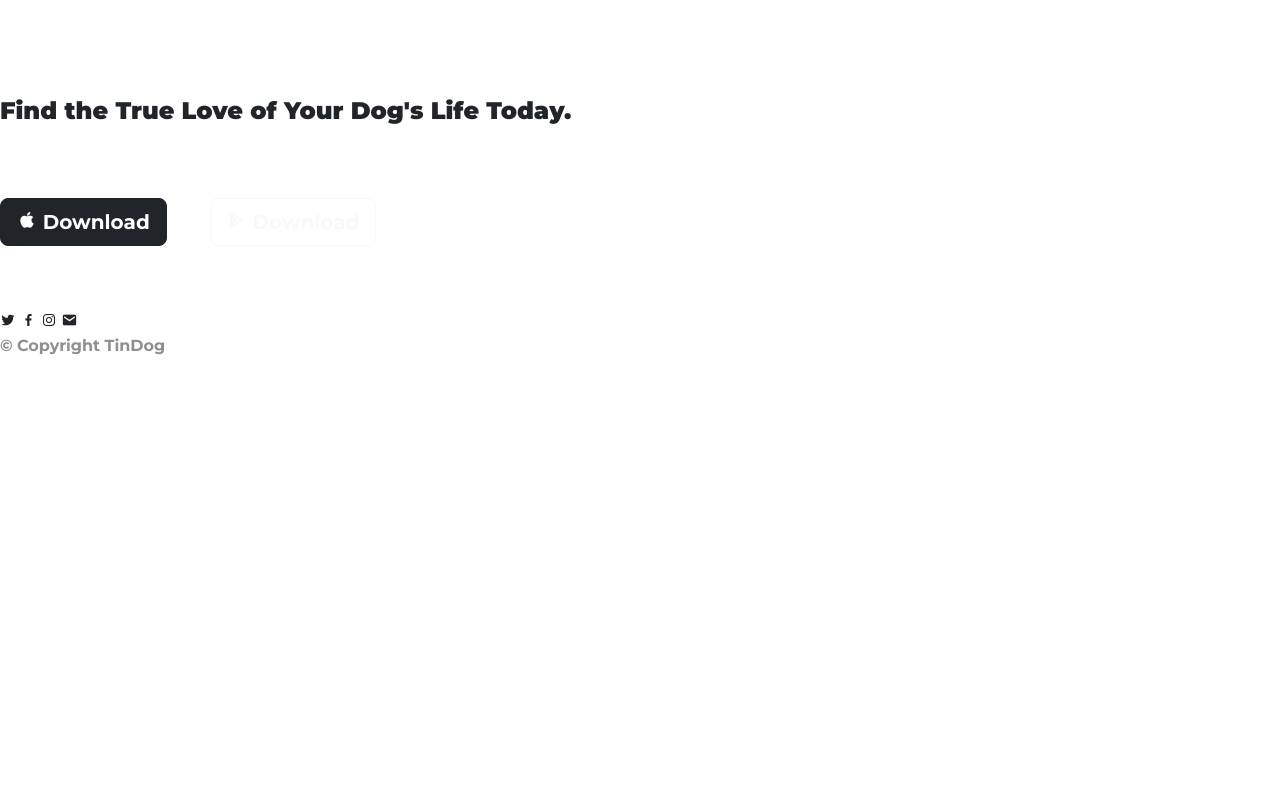
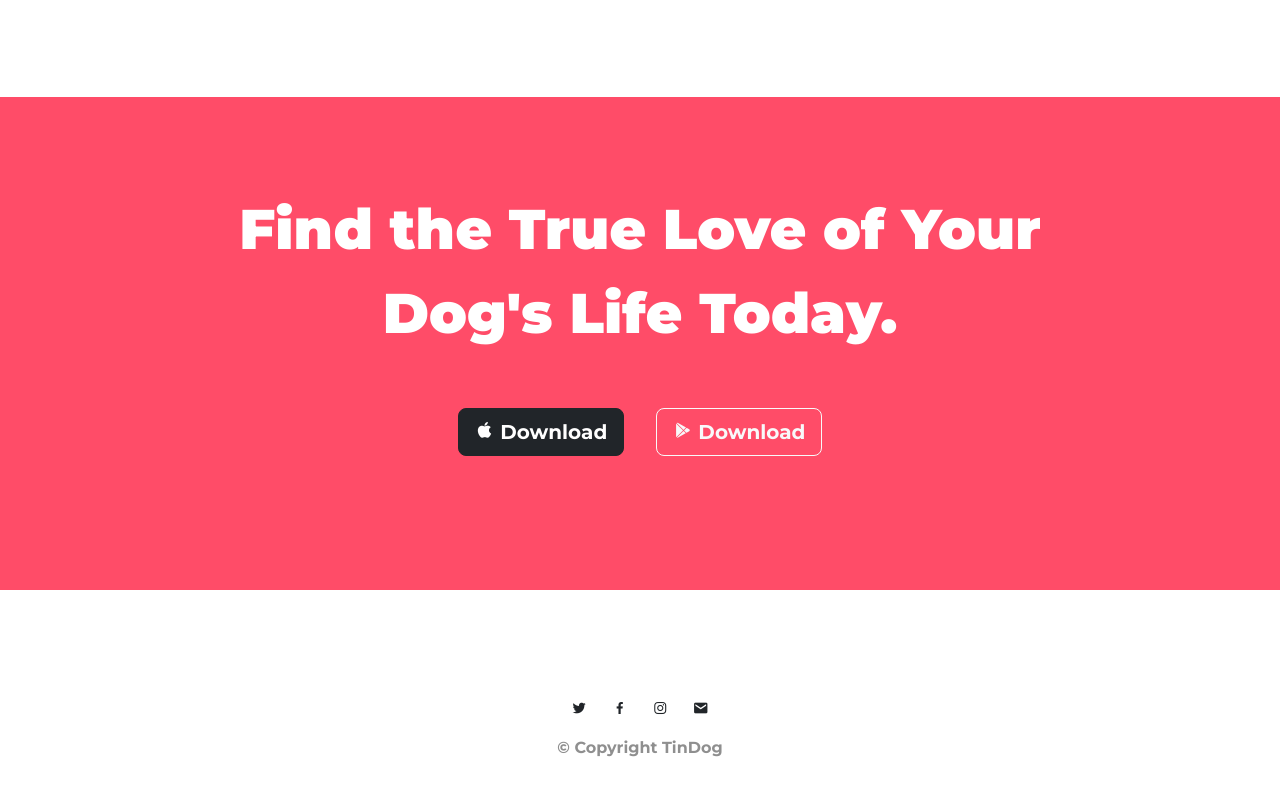
Before and after one commit to ojaswishivam/tindog, a plain HTML site: page index.html in a window 1280 px wide. Shown: the part 2442-3237 px from the top of the page. Before the commit the page ends 2816 px from the top, so only its background shows below. Drawn offline with nearby package versions, Linux system fonts and the light colour scheme.

Commit message:
Update styles.css

```diff
--- a/css/styles.css
+++ b/css/styles.css
@@ -46,8 +46,7 @@ h1 {
 
 /* Title image */
 
-.img-positioning
-{
+.img-positioning {
     position: relative;
 }
 
@@ -136,7 +135,45 @@ h2 {
     text-align: center;
 }
 
-.pricing-column
-{
+.pricing-column {
     padding: 3% 2%;
 }
+
+
+/* Call to Action */
+
+#cta{
+    color: #fff;
+    background-color: #ff4c68;
+    text-align: center;
+    padding: 7% 15%;
+}
+
+.cta-heading{
+    font-size: 3.5rem;
+    line-height: 1.5;
+}
+
+/* Footer section */
+
+#footer{
+    background-color: #fff;
+    text-align: center;
+    padding: 7% 15%;
+}
+
+.footer-icons{
+    margin: 20px 10px;
+}
+
+@media (max-width:1028px) {
+
+    #title{
+        text-align: center;
+    }
+
+    .title-image {
+        position: static;
+        transform: rotate(0);
+    }
+}
```
